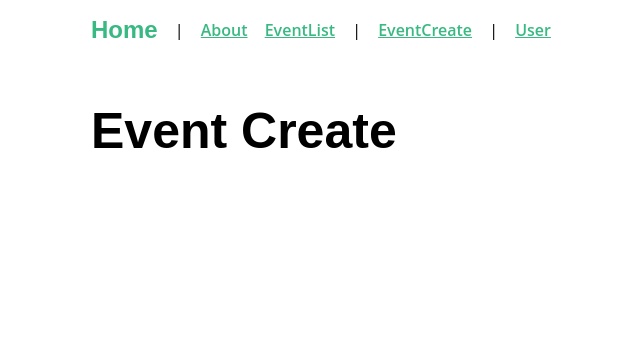
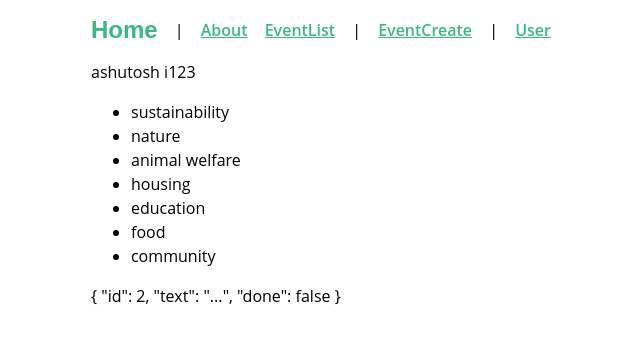
Before and after one commit to ashutoshpith/Event-Happens, a Vue app: page /create in a window 1280 px wide. Shown: the top 344 px of the page, without its empty margins (319-959 px from the left). Built offline with nearby package versions, Linux system fonts and the light colour scheme.

Commit message:
map getter ,mapstate used

```diff
--- a/src/store.js
+++ b/src/store.js
@@ -4,7 +4,38 @@ import Vuex from "vuex";
 Vue.use(Vuex);
 
 export default new Vuex.Store({
-  state: {},
+  state: {
+    user: {
+      id: "i123",
+      name: "ashutosh"
+    },
+    categories: [
+      "sustainability",
+      "nature",
+      "animal welfare",
+      "housing",
+      "education",
+      "food",
+      "community"
+    ],
+    todos: [
+      { id: 1, text: "...", done: true },
+      { id: 2, text: "...", done: false },
+      { id: 3, text: "...", done: true },
+      { id: 4, text: "...", done: false }
+    ]
+  },
   mutations: {},
-  actions: {}
+  actions: {},
+  getters: {
+    doneTodos: state => {
+      return state.todos.filter(todo => todo.done);
+    },
+    activeTodosCount: state => {
+      return state.todos.filter(todo => !todo.done).length;
+    },
+    getEventById: state => id => {
+      return state.todos.find(event => event.id === id);
+    }
+  }
 });
--- a/src/views/EventCreate.vue
+++ b/src/views/EventCreate.vue
@@ -1,3 +1,24 @@
 <template>
-  <h1>Event Create</h1>
+  <div>
+    {{ user.name }} {{ user.id }}
+    <ul>
+      <li v-for="cat in categories" :key="cat">
+        {{ cat }}
+      </li>
+    </ul>
+    {{ getEventById(2) }}
+  </div>
 </template>
+
+<script>
+import { mapState, mapGetters } from "vuex";
+
+export default {
+  computed: {
+    ...mapState(["user", "categories"]),
+    ...mapGetters(["getEventById"])
+  }
+};
+</script>
+
+<style lang="scss" scoped></style>
```
